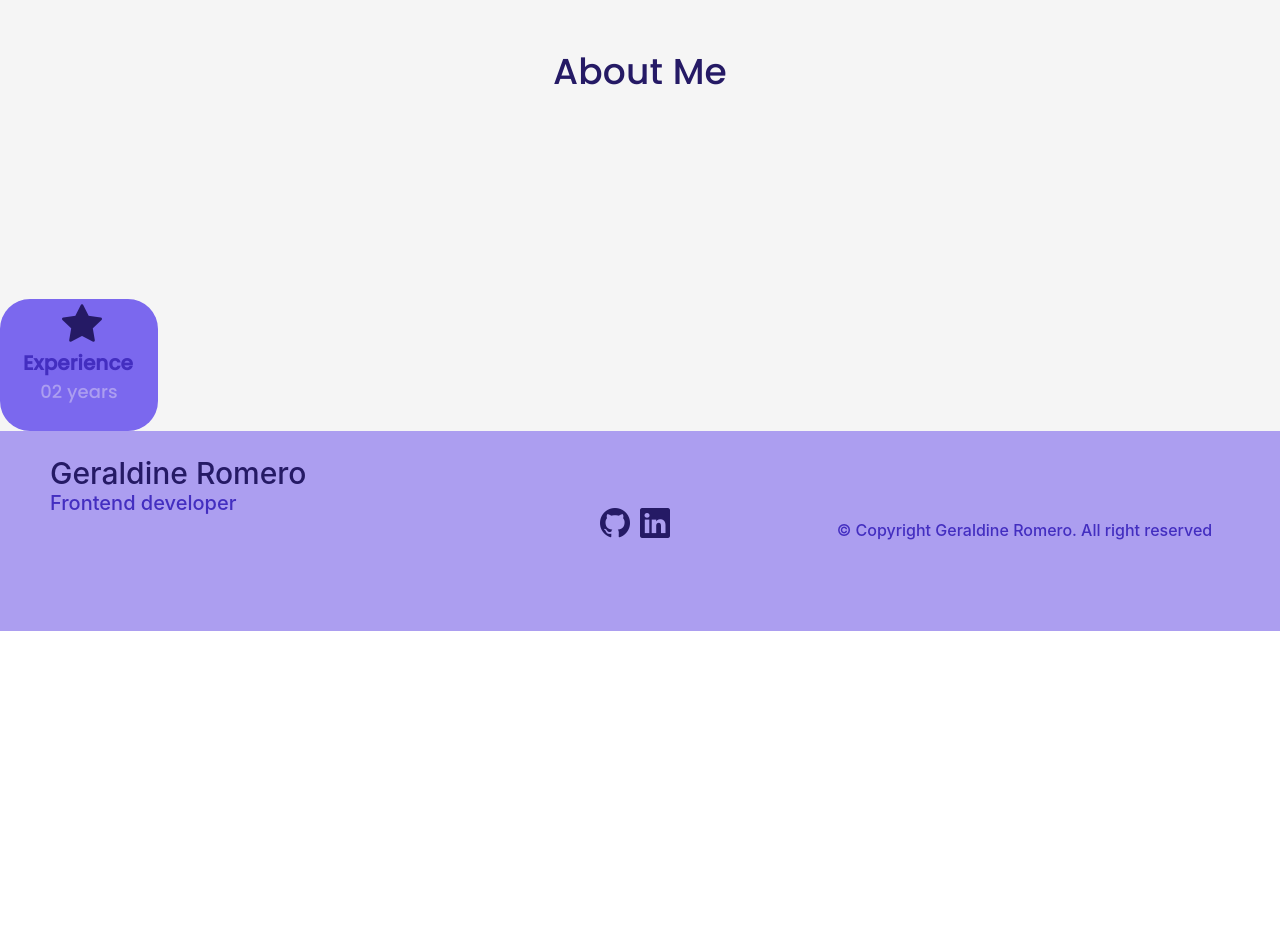
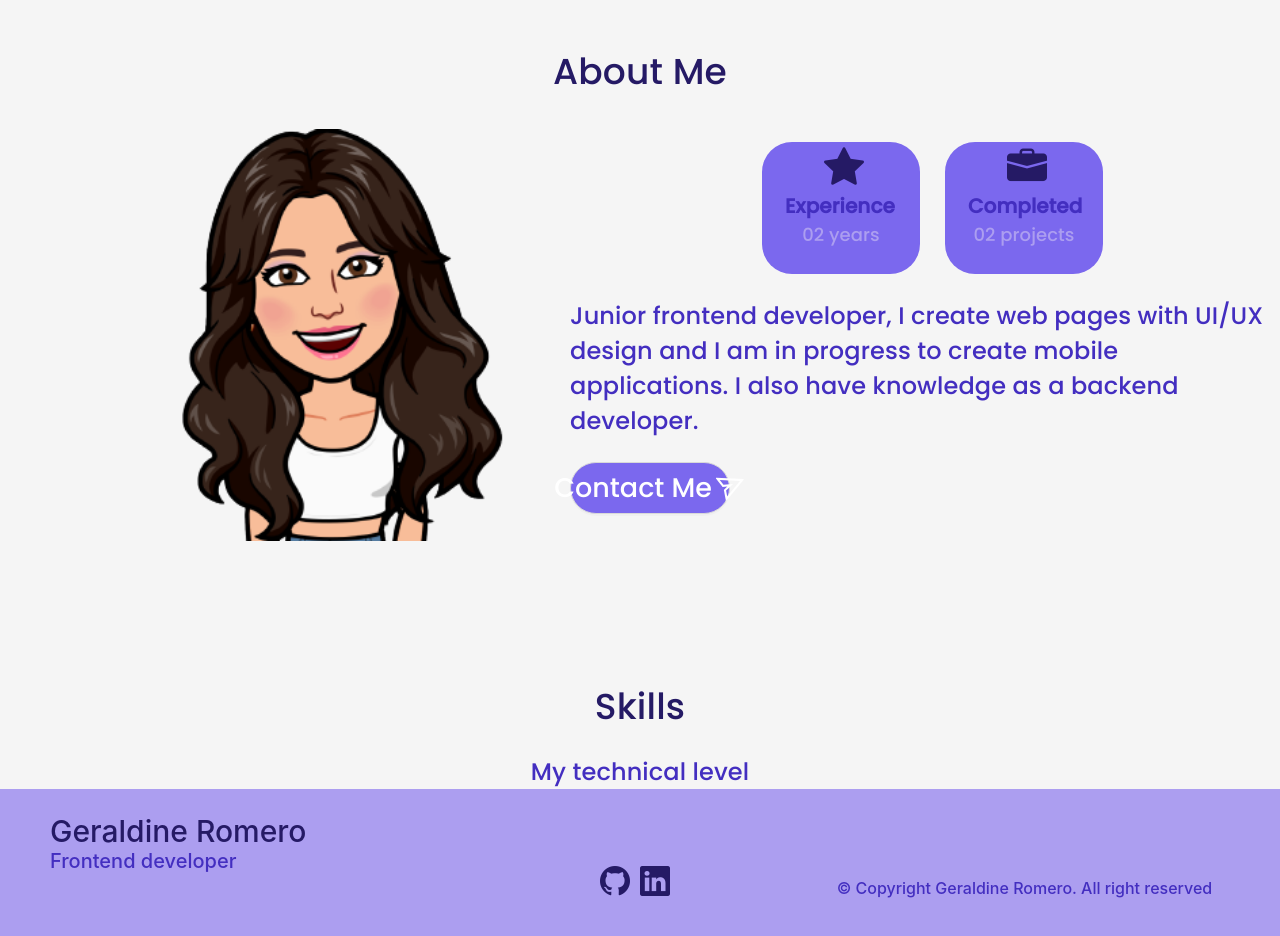
Before and after one commit to GeraldineRomer/Portfolio, a React (Create React App) app: page / in a window 1280 px wide. Shown: the part 600-1536 px from the top of the page. Before the commit the page ends 1231 px from the top, so only its background shows below. Built offline with nearby package versions, Linux system fonts and the light colour scheme.

Commit message:
about page finished and begin of skills page

```diff
--- a/src/layouts/LayoutGeneral.jsx
+++ b/src/layouts/LayoutGeneral.jsx
@@ -5,6 +5,7 @@ import MenuTop from '../components/MenuTop/MenuTop';
 import FooterPage from '../components/Footer/FooterPage';
 import Home from '../pages/home/Home';
 import About from '../pages/about/about';
+import Skills from '../pages/skills/Skills';
 
 const LayoutGeneral = (props) => {
     const {children} = props;
@@ -17,6 +18,7 @@ const LayoutGeneral = (props) => {
                 {children}
                 <Home/>
                 <About/>
+                <Skills/>
             </Content>
             <Footer className='general-layout-footer'><FooterPage/></Footer>
         </Layout>
--- a/src/pages/about/about.jsx
+++ b/src/pages/about/about.jsx
@@ -1,7 +1,9 @@
 import React from 'react';
 import './about.scss';
-import ThanksImage from '../../assets/img/thanks-PhotoRoom-removebg-preview.png' ;
+import ThanksImage from '../../assets/img/thanks-PhotoRoom-removebg-preview4.png' ;
 import Square from '../../components/Square/Square';
+import ContactMe from '../../components/ButtonContactMe/ContactMe';
+import { Row } from 'antd';
 
 const About = () => {
     const width_square = 158;
@@ -16,13 +18,33 @@ const About = () => {
     return (
         <div>
             <label className='about-title' >About Me</label>
-            <div>
-                <g>
-                    <image href={ThanksImage} width={100} height={100} className='about-image'/>
-                </g>
-            </div>
-            <div>
-                <Square width={width_square} height={height_square} title={title1} text={text1} icon={icon1} />
+            <div className='about'>
+                <div className='about-content'>
+                    <svg className='about-svg'>
+                        <g>
+                            <image href={ThanksImage} className='about-image'/>
+                        </g>
+                    </svg>
+                </div>
+                <div>
+                    <Row className='about-square'>
+                        <Square width={width_square} height={height_square} title={title1} text={text1} icon={icon1} />
+                        <div className='about-square2'>
+                            <Square   width={width_square} height={height_square} title={title2} text={text2} icon={icon2} />
+                        </div>
+                    </Row>
+                    <Row>
+                        <p className='about-text'>
+                            Junior frontend developer, I create web pages
+                            with UI/UX design and I am in progress to create
+                            mobile applications. I also have knowledge as a
+                            backend developer.
+                        </p>
+                    </Row>
+                    <Row>
+                        <ContactMe/>
+                    </Row>
+                </div>
             </div>
         </div>
     );
--- a/src/pages/about/about.scss
+++ b/src/pages/about/about.scss
@@ -1,6 +1,8 @@
 @import '../../App.scss';
 
 .about{
+    display: flex;
+    align-items: center;
     &-title{
         color: $title_color;
         text-align: center;
@@ -15,8 +17,33 @@
         display: flex;
     }
     &-image{
-        width: 200px;
-        height: 200px;
+        width: 691px;
+        height: 412px;
         display: flex;
     }
+    &-svg{
+        width: 570px;
+        height: 427px;
+        margin-top: 30px;
+    }
+    &-square{
+        margin-left: 192px;
+    }
+    &-square2{
+        margin-left: 25px;
+    }
+    &-text{
+        color: #432EC0;
+        font-family: Poppins-Medium;
+        font-size: 24px;
+        font-style: normal;
+        font-weight: 500;
+        line-height: normal;
+        letter-spacing: 0.12px;
+    }
 }
+
+.about-content {
+    display: flex;
+    flex-direction: column; /* Coloca los elementos uno debajo del otro */
+}
--- a/src/pages/home/Home.scss
+++ b/src/pages/home/Home.scss
@@ -60,7 +60,6 @@
 .home-content {
     display: flex;
     flex-direction: column; /* Coloca los elementos uno debajo del otro */
-
 }
 
 .home-scroll:hover{
--- /dev/null
+++ b/src/pages/skills/Skills.jsx
@@ -0,0 +1,16 @@
+import { Row } from 'antd';
+import './Skills.scss';
+import React from 'react';
+
+const Skills = () => {
+    return (
+        <div>
+            <div>
+                <label className='skills-title'>Skills</label>
+                <label className='skills-subtitle'>My technical level</label>
+            </div>
+        </div>
+    );
+}
+
+export default Skills;
--- /dev/null
+++ b/src/pages/skills/Skills.scss
@@ -0,0 +1,38 @@
+@import '../../App.scss';
+
+.skills {
+
+    &-title {
+        color: $title_color;
+        font-family: Poppins-Medium;
+        font-size: 36px;
+        font-style: normal;
+        font-weight: 500;
+        line-height: normal;
+        letter-spacing: 0.18px;
+        margin-bottom: 20px;
+        margin-top: 123px;
+        display: flex;
+        align-items: center;
+        justify-content: center;
+    }
+
+    &-subtitle {
+        color: $subtitle_color;
+        font-family: Poppins-Medium;
+        font-size: 24px;
+        font-style: normal;
+        font-weight: 500;
+        line-height: normal;
+        letter-spacing: 0.12px;
+        display: flex;
+        align-items: center;
+        justify-content: center;
+    }
+
+    &-center{
+        align-items: center;
+        justify-content: center;
+        display: flex;
+    }
+}
```
Also changed, not shown: src/assets/img/thanks-PhotoRoom-removebg-preview.png (deleted), src/assets/img/thanks-PhotoRoom-removebg-preview4.png (added), src/components/BlobHome/BlobHome.jsx (indentation only).
